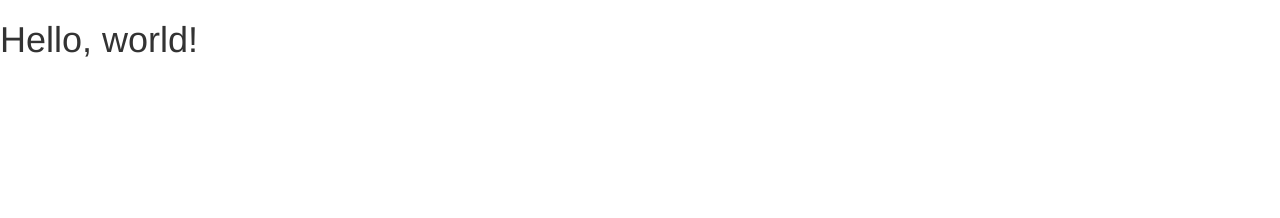
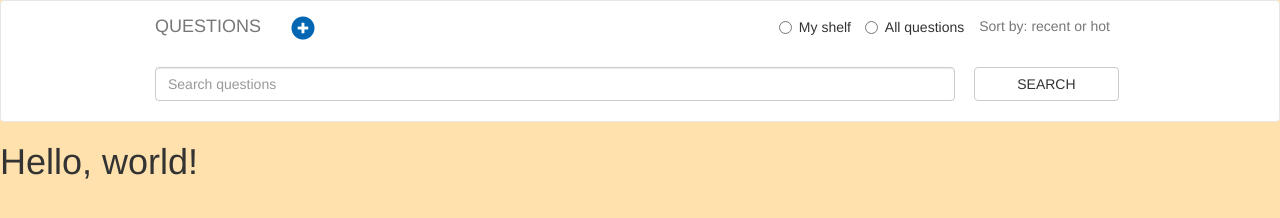
Before and after one commit to josesco5/monterail-test, a website: page index.html in a window 1280 px wide. Drawn offline with nearby package versions, Linux system fonts and the light colour scheme.

Commit message:
Add basic header

```diff
--- /dev/null
+++ b/css/index.css
@@ -0,0 +1,48 @@
+body {
+  background: #FFE1AD;
+}
+
+.header {
+  background: #FFF;
+  width: 100%;
+  margin-bottom: 0;
+}
+
+.header .container-fluid {
+  max-width: 1000px;
+}
+
+.search-form {
+  width: calc(100% + 30px);
+  margin-left: -15px;
+  margin-bottom: 20px;
+  padding: 0;
+}
+
+.search-form .form-group {
+  padding-left: 0;
+  padding-right: 15px;
+  width: 84%;
+}
+
+.search-form input.form-control {
+  width: 100%;
+}
+
+.search-form .btn {
+  width: 15%;
+}
+
+.questions-filter {
+  margin-top: 15px;
+}
+
+.questions-sorting {
+  margin-right: 0;
+}
+
+.add-question-btn {
+  font-size: 23px;
+  color: #0266B3;
+  font-weight: 600;
+}
--- a/index.html
+++ b/index.html
@@ -7,8 +7,59 @@
     <title>Monterail Test</title>
 
     <link href="bower_components/bootstrap/dist/css/bootstrap.min.css" rel="stylesheet">
+    <link href="css/index.css" rel="stylesheet">
   </head>
   <body>
+    <!-- Header with filter and sorting functions -->
+    <nav class="navbar navbar-default header">
+      <div class="container-fluid">
+        <!-- Brand and toggle get grouped for better mobile display -->
+        <div class="navbar-header">
+          <button type="button" class="navbar-toggle collapsed" data-toggle="collapse" data-target="#questions-navbar-collapse" aria-expanded="false">
+            <span class="sr-only">Toggle navigation</span>
+            <span class="icon-bar"></span>
+            <span class="icon-bar"></span>
+            <span class="icon-bar"></span>
+          </button>
+          <a class="navbar-brand" href="#">QUESTIONS</a>
+        </div>
+
+        <div class="collapse navbar-collapse" id="questions-navbar-collapse">
+          <ul class="nav navbar-nav">
+            <li>
+              <a href="#">
+                <span class="glyphicon glyphicon-plus-sign add-question-btn"></span>
+              </a>
+            </li>
+          </ul>
+
+          <p class="navbar-text navbar-right questions-sorting">
+            Sort by:
+            <a href="#" class="navbar-link">recent</a> or
+            <a href="#" class="navbar-link">hot</a>
+          </p>
+
+          <ul class="nav navbar-nav navbar-right">
+            <li class="radio questions-filter">
+              <label class="radio-inline">
+                <input type="radio" name="questionsFilter" id="inlineRadio1" value="my_shelf"> My shelf
+              </label>
+              <label class="radio-inline">
+                <input type="radio" name="questionsFilter" id="inlineRadio2" value="all"> All questions
+              </label>
+            </li>
+          </ul>
+
+          <form class="navbar-form navbar-left search-form">
+            <div class="form-group">
+              <input type="text" class="form-control" placeholder="Search questions">
+            </div>
+            <button type="submit" class="btn btn-default">SEARCH</button>
+          </form>
+        </div><!-- /.navbar-collapse -->
+      </div><!-- /.container-fluid -->
+    </nav>
+
     <h1>Hello, world!</h1>
 
     <script src="bower_components/jquery/dist/jquery.min.js"></script>
```
